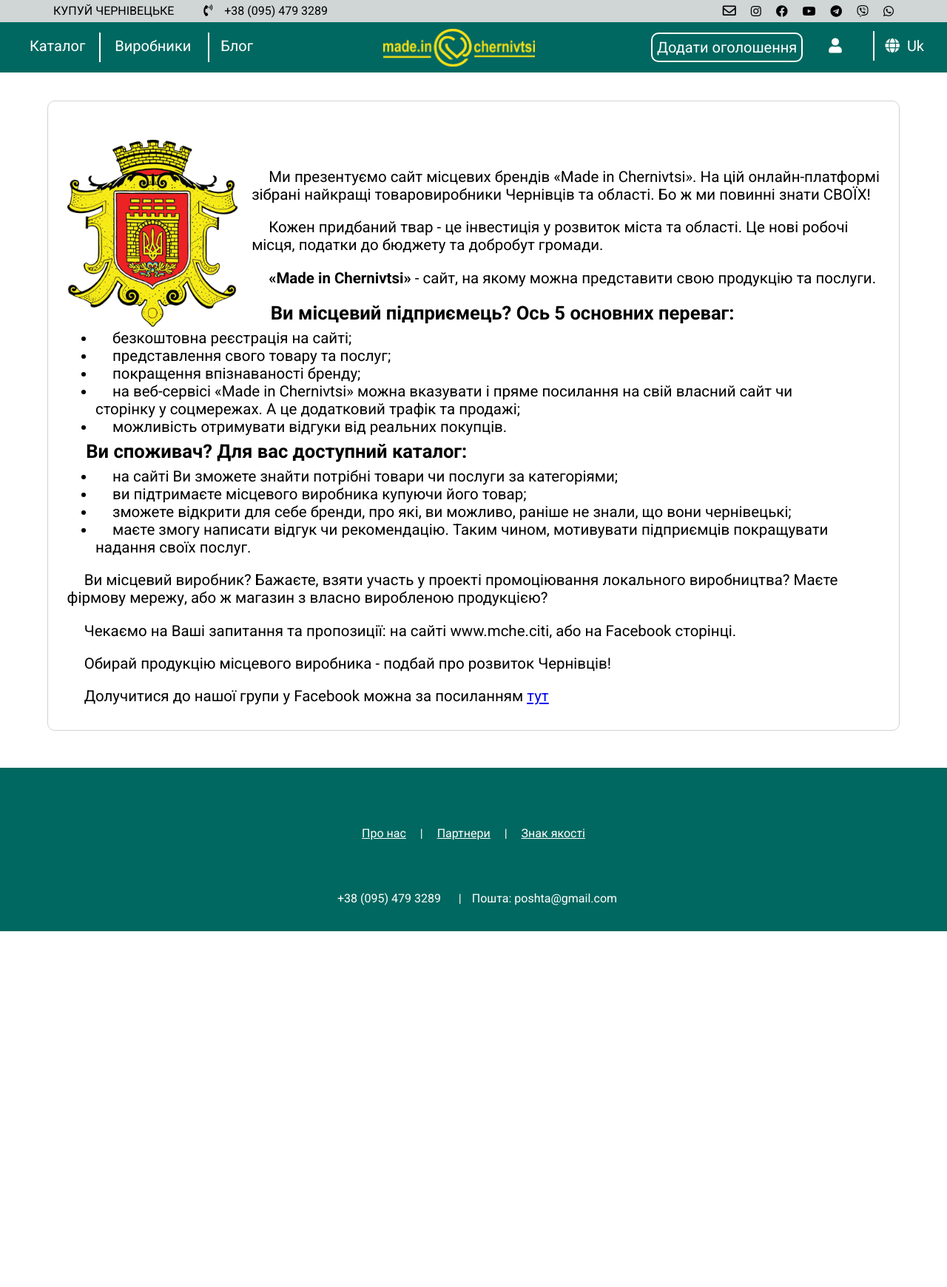
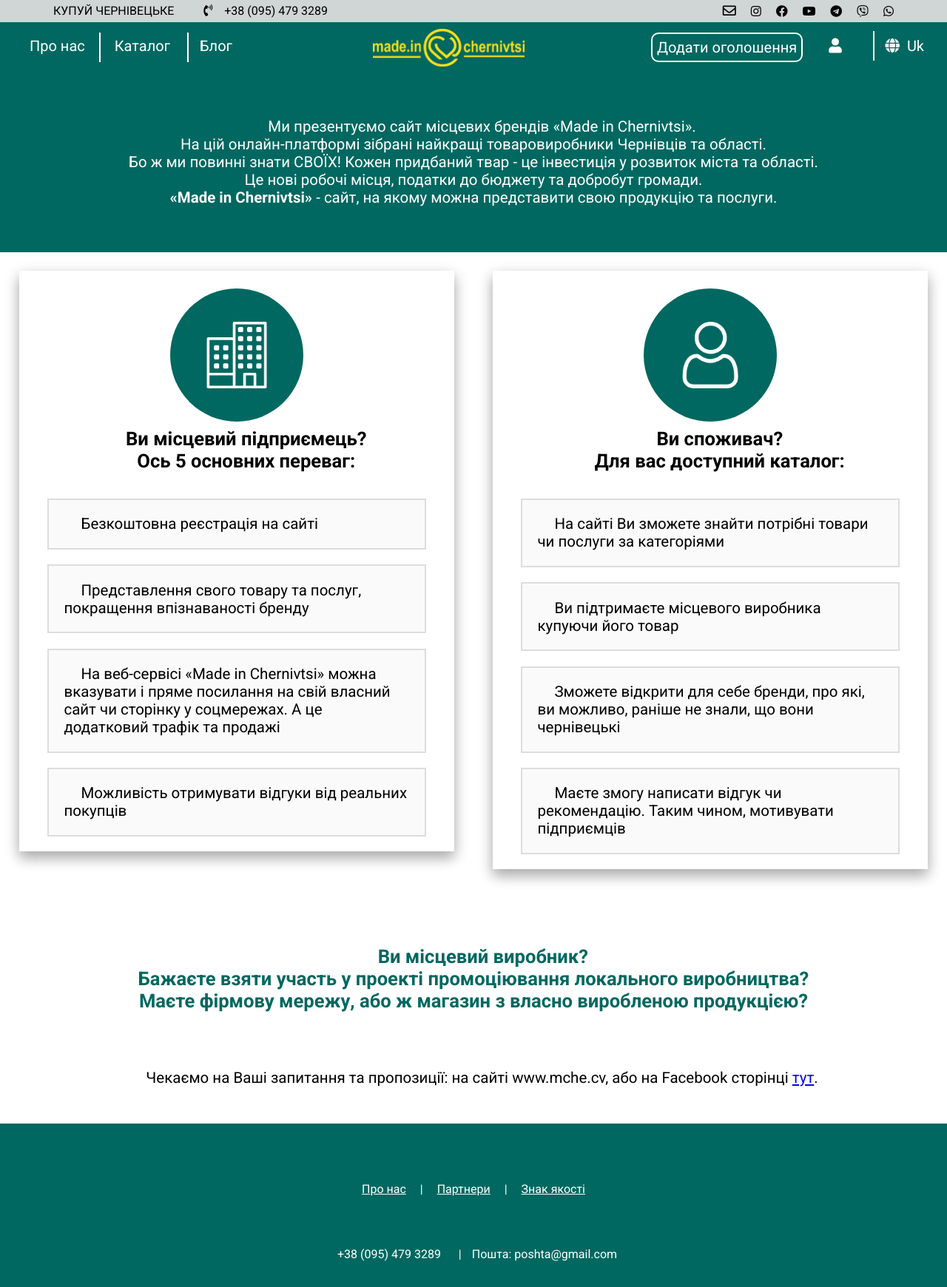
Before and after one commit to ClusterBit/cvblog, a Django app: page /about/ in a window 1280 px wide. Shown: the whole page at 74% size. Before the commit the page ends 1259 px from the top, so only its background shows below. Run offline with Django 3.2, Linux system fonts and the light colour scheme; parts of the project's set-up code (start-up, migrations or seed data) failed here and were passed over; some libraries are stand-ins or nearby versions.

Commit message:
About page

```diff
--- a/app/core/static/core/styles/style.css
+++ b/app/core/static/core/styles/style.css
@@ -204,9 +204,6 @@ form.search-form::after {
 
 /*******************************************SEARCH_FORM_END********************************************************/
 /*****************************************form_registrations********************************************************/
-.body{
-
-}
 .container{
     background: #F1F2F4;
     border-bottom: 2px solid #C5C5C8;
@@ -560,7 +557,7 @@ ul li label{
     outline: none;
     color: #fff;
     border-radius: 15px;
-    box-shadow: 0 9px #000000;
+    box-shadow: 0 9px 10px #000000;
 	float: right;
 	border: 2px solid #ffffff;
 }
@@ -1120,6 +1117,7 @@ ul li label{
 }
 
 .menu-dropdown {
+    height: 68px;
     position: relative;
     display: none;
 }
@@ -1373,7 +1371,6 @@ border:0px;
     .numb{
     display: none !important;
     }
-
 }
 
 @media only screen and (max-width: 790px){
@@ -1400,19 +1397,6 @@ border:0px;
     .main-header-right ul {
     margin-inline-end: 5px;
     }
-}
-
-.about-container{
-    border: 1px solid lightgray;
-    border-radius: 10px;
-    margin: 3% auto;
-    width: 90%;
-    padding: 1vw 2vw;
-}
-
-.about-container p{
-    text-indent: 1.8vw;
-    font-size: 1.6vw;
 }
 
 /*************************************BLOG_PAGES*************************************/
@@ -1666,9 +1650,7 @@ border:0px;
     .b_news {
     width: 100%;
     }
-    body {
-    width: 140% !important;
-    }
+
     .plag_fb {
     margin-left: 0px;
     }
@@ -1696,11 +1678,6 @@ border:0px;
   user-select: none;
   z-index: 2;
 }
-.about-container h3{
-text-indent: 2vw;
-font-size: 2vw;
-margin:0 0;
-}
 
 .next3 {
   float: right;
@@ -1787,11 +1764,30 @@ margin:0 0;
 }
 /*****************************************SLIDER3_CONTAINER_END********************************************************/
 /*************************************END_BLOG_PAGES*************************************/
-.about-container img{
-    width: 18vw;
-    float: left;
-    margin-right: 1.5vw;
-    margin-top: 3vw;
+
+/*************************************ABOUT_PAGE_BEGINNING*************************************/
+
+.about-top {
+    background-color:#006860;
+}
+
+.about-top p{
+    color: white;
+    padding-top: 3em;
+    padding-bottom: 3em;
+    margin: 0 0;
+    text-align: center;
+}
+
+.about-container p{
+    text-indent: 1.8vw;
+    font-size: 1.6vw;
+}
+.about-container h3{
+text-align:center;
+text-indent: 2vw;
+font-size: 2vw;
+margin:0 0;
 }
 
 .about-container li{
@@ -1802,3 +1798,69 @@ margin:0 0;
     margin: 0.5vw 3vw;
     padding: 0;
 }
+
+.about-company, .about-user {
+    margin: 2%;
+    box-shadow: 0 10px 16px 0 rgba(0,0,0,0.2), 0 6px 20px 0 rgba(0,0,0,0.19);
+    float: left;
+    width: 46%;
+}
+
+.about-icons{
+text-align:center !important;
+}
+
+.about-icons-wrap{
+    background: #006860;
+    border-radius: 50%;
+    display:inline-block;
+    width: 180px;
+    height: 180px;
+    padding: 45px;
+    margin-top: 1.5em;
+    margin-bottom: 0.5em;
+}
+
+.about-company img, .about-user img{
+    width: 90px;
+    filter: brightness(0) invert(1);
+}
+
+.about-columns:after {
+  content: "";
+  display: table;
+  clear: both;
+}
+
+.about-lists {
+    margin-bottom: 8px;
+    padding:0;
+    list-style: none;
+    counter-reset: li;
+}
+.about-lists li {
+    position: relative;
+    border: 2px solid #DDDDDD;
+    background: #FAFAFA;
+    padding: 1em 1em;
+    margin-bottom: 1em;
+    -webkit-transition-duration: 0.3s;
+    transition-duration: 0.3s;
+}
+.about-lists li:hover {
+    background: #F0F5FB;
+    border: 2px solid #ADCEE9;
+}
+
+@media only screen and (max-width: 570px){
+.about-icons-wrap{
+    width: 80px;
+    height: 80px;
+    padding: 20px;
+}
+.about-company img, .about-user img{
+    width: 40px;
+}
+}
+
+/*************************************ABOUT_PAGE_END*************************************/
--- a/app/core/templates/blog/about.html
+++ b/app/core/templates/blog/about.html
@@ -2,38 +2,54 @@
 {% load static %}
 {% block content %}
 <div class="about-container">
-    <picture>
-        <img src="{% static 'core/images/chernivtsi.png' %}">
-    </picture>
-    <p style="margin-top: 6vw;">Ми презентуємо сайт місцевих брендів «Made in Chernivtsi». На цій онлайн-платформі
-        зібрані найкращі
-        товаровиробники Чернівців та області. Бо ж ми повинні знати СВОЇХ!</p>
-    <p>Кожен придбаний твар - це інвестиція у розвиток міста та області. Це нові робочі місця, податки до бюджету та
-        добробут громади.</p>
-    <p><strong>«Made in Chernivtsi»</strong> - сайт, на якому можна представити свою продукцію та послуги.</p>
-    <h3>Ви місцевий підприємець? Ось 5 основних переваг:</h3>
-    <ul>
-        <li>безкоштовна реєстрація на сайті;</li>
-        <li>представлення свого товару та послуг;</li>
-        <li>покращення впізнаваності бренду;</li>
-        <li>на веб-сервісі «Made in Chernivtsi» можна вказувати і пряме посилання на свій власний сайт чи сторінку у
-            соцмережах. А це додатковий трафік та продажі;
-        </li>
-        <li>можливість отримувати відгуки від реальних покупців.</li>
-    </ul>
-    <h3>Ви споживач? Для вас доступний каталог:</h3>
-    <ul>
-    <li>на сайті Ви зможете знайти потрібні товари чи послуги за категоріями;</li>
-    <li>ви підтримаєте місцевого виробника купуючи його товар;</li>
-    <li>зможете відкрити для себе бренди, про які, ви можливо, раніше не знали, що вони чернівецькі;</li>
-    <li>маєте змогу написати відгук чи рекомендацію. Таким чином, мотивувати підприємців покращувати надання своїх
-        послуг.</li>
-    </ul>
-    <p>Ви місцевий виробник? Бажаєте, взяти участь у проекті промоціювання локального виробництва? Маєте фірмову мережу,
-        або ж магазин з власно виробленою продукцією?</p>
-    <p>Чекаємо на Ваші запитання та пропозиції: на сайті www.mche.citi, або на Facebook сторінці.</p>
-    <p>Обирай продукцію місцевого виробника - подбай про розвиток Чернівців!</p>
-    <p>Долучитися до нашої групи у Facebook можна за посиланням <a href="https://www.facebook.com/MadeinChernivtsi">тут</a></p>
-
+    <div class="about-top">
+        <p>
+            Ми презентуємо сайт місцевих брендів «Made in Chernivtsi».<br>
+            На цій онлайн-платформі зібрані найкращі товаровиробники Чернівців та області.<br>
+            Бо ж ми повинні знати СВОЇХ! Кожен придбаний твар - це інвестиція у розвиток міста та області.<br>
+            Це нові робочі місця, податки до бюджету та добробут громади.<br>
+            <strong>«Made in Chernivtsi»</strong> - сайт, на якому можна представити свою продукцію та послуги.
+        </p>
+    </div>
+    <div class="about-columns">
+        <div class="about-company">
+            <div class="about-icons">
+                <div class="about-icons-wrap"><img src="{% static 'core/images/company_about.png' %}"></div>
+            </div>
+            <h3>Ви місцевий підприємець?</h3>
+            <h3 style="margin-bottom: 6%;">Ось 5 основних переваг:</h3>
+            <ul class="about-lists">
+                <li>Безкоштовна реєстрація на сайті</li>
+                <li>Представлення свого товару та послуг, покращення впізнаваності бренду</li>
+                <li>На веб-сервісі «Made in Chernivtsi» можна вказувати і пряме посилання на свій власний сайт чи
+                    сторінку у
+                    соцмережах. А це додатковий трафік та продажі
+                </li>
+                <li>Можливість отримувати відгуки від реальних покупців</li>
+            </ul>
+        </div>
+        <div class="about-user">
+            <div class="about-icons">
+                <div class="about-icons-wrap"><img src="{% static 'core/images/user_about.png' %}"></div>
+            </div>
+            <h3>Ви споживач?</h3>
+            <h3 style="margin-bottom: 6%;">Для вас доступний каталог:</h3>
+            <ul class="about-lists">
+                <li>На сайті Ви зможете знайти потрібні товари чи послуги за категоріями</li>
+                <li>Ви підтримаєте місцевого виробника купуючи його товар</li>
+                <li>Зможете відкрити для себе бренди, про які, ви можливо, раніше не знали, що вони чернівецькі</li>
+                <li>Маєте змогу написати відгук чи рекомендацію. Таким чином, мотивувати підприємців</li>
+            </ul>
+        </div>
+    </div>
+    <h3 style="color: #006860; margin-top: 3em; margin-bottom: 3em;">
+        Ви місцевий виробник?<br>
+        Бажаєте взяти участь у проекті промоціювання локального виробництва?<br>
+        Маєте фірмову мережу, або ж магазин з власно виробленою продукцією?
+    </h3>
+        <p style="text-align:center">
+            Чекаємо на Ваші запитання та пропозиції: на сайті www.mche.cv, або на Facebook сторінці
+            <a href="https://www.facebook.com/MadeinChernivtsi">тут</a>.
+        </p>
 </div>
 {%endblock%}
--- a/app/core/templates/blog/base.html
+++ b/app/core/templates/blog/base.html
@@ -10,7 +10,7 @@
             crossorigin="anonymous"></script>
     <link rel="stylesheet" type="text/css" href="{% static 'core/styles/style.css' %}">
     <link rel="stylesheet" href="https://cdnjs.cloudflare.com/ajax/libs/font-awesome/5.13.0/css/all.min.css">
-    <link rel="icon" href="img/favicon.svg" sizes="any" type="image/svg+xml">
+    <link rel="icon" href="{% static 'core/images/favicon.svg' %}" sizes="any" type="image/svg+xml">
     <title>MADE IN CV</title>
     <meta name="viewport" content="width=device-width, initial-scale=1.0">
 </head>
@@ -69,17 +69,17 @@
         <div class="menu-dropdown">
             <div class="menu-dropbtn"><a class="menu"><i class="fa fa-bars" aria-hidden="true"></i></a></div>
             <div class="menu-dropdown-content">
-                <a href="#">Про нас</a>
-                <a href="#">Пропозиції</a>
-                <a href="#">Блог</a>
+                <a href="{% url 'about' %}">Про нас</a>
+                <a href="#">Каталог</a>
+                <a href="{% url 'news_index' %}">Блог</a>
             </div>
         </div>
         <ul>
             <li style="border-right: 2px solid #ffffff;">
-                <a href="#">Каталог</a>
+                <a href="{% url 'about' %}">Про нас</a>
             </li>
             <li>
-                <a href="http://madeinukraine.org/category/info/3">Виробники</a>
+                <a href="#">Каталог</a>
             </li>
             <li class="blog">
                 <a href="{% url 'news_index' %}">Блог</a>
```
Also changed, not shown: app/core/static/core/images/company_about.png (added), app/core/static/core/images/user_about.png (added).
